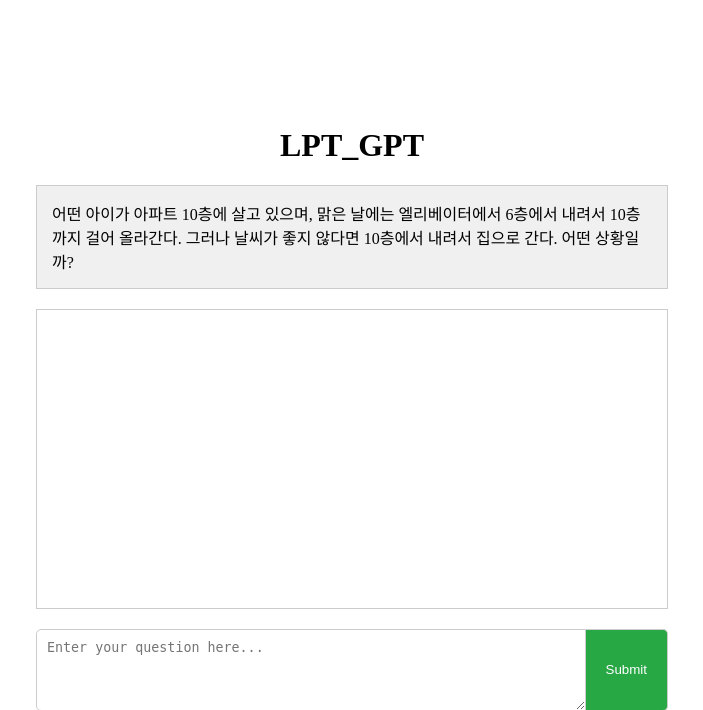
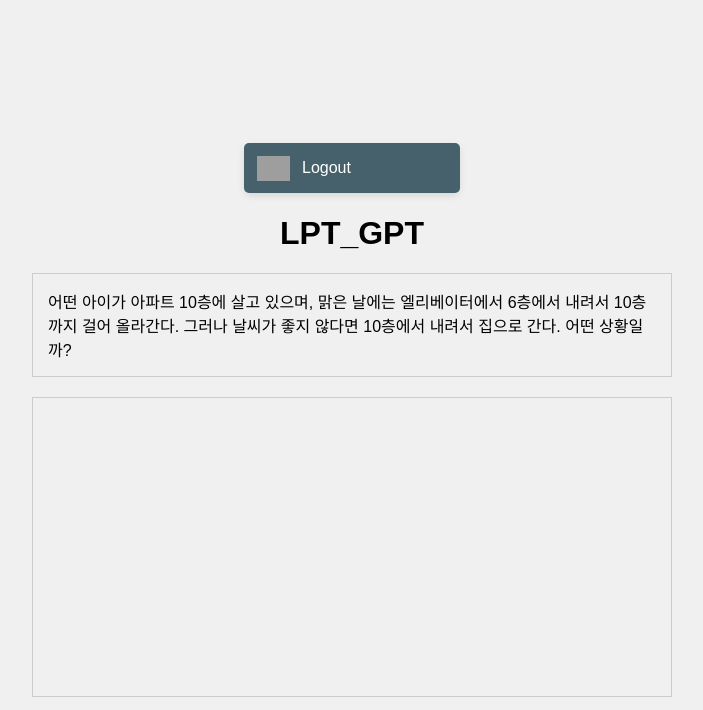
Before and after one commit to CAU-CSE-24-1-OpenSourceProject-SASUNG/LTP_GPT_scrum_02, a FastAPI app: page /quiz in a window 1280 px wide. Shown: the top 710 px of the page, without its empty margins (288-991 px from the left). Run offline with FastAPI, Linux system fonts and the light colour scheme; the visitor is signed in with stand-in values (Sample User, id 1); grey boxes are pictures that could not be loaded.

Commit message:
add: user icon and name

```diff
--- a/app/main.py
+++ b/app/main.py
@@ -74,8 +74,14 @@
 
 @app.get("/quiz", response_class=HTMLResponse)
 async def home(request: Request):
+    user = request.session.get('user')
+    if not user:
+        return RedirectResponse('/')
     problem = "어떤 아이가 아파트 10층에 살고 있으며, 맑은 날에는 엘리베이터에서 6층에서 내려서 10층까지 걸어 올라간다. 그러나 날씨가 좋지 않다면 10층에서 내려서 집으로 간다. 어떤 상황일까?"
-    return templates.TemplateResponse("index.html", {"request": request, "problem": problem})
+    return templates.TemplateResponse(
+            name = 'index.html',
+            context={'request': request, 'problem' : problem, 'user': user}
+            )
 
 @app.post("/chat")
 async def chat(request: Request):
--- a/templates/index.html
+++ b/templates/index.html
@@ -1,5 +1,16 @@
 <!DOCTYPE html>
 <html lang="ko">
+	<link rel="stylesheet" href="{{ url_for('static', path='css/style.css') }}" />
+	<div class="header">
+		<div class="img-box">
+			<img class="img" src="{{user['picture']}}" />
+		</div>
+		<h4>{{user['name']}}</h4>
+		<a href="/logout" class="google-btn">
+			<div class="google-icon"></div>
+			<span class="btn-text">Logout</span>
+		</a>
+	</div>
 	<head>
 		<meta charset="UTF-8">
 		<meta name="viewport" content="width=device-width, initial-scale=1.0">
```
